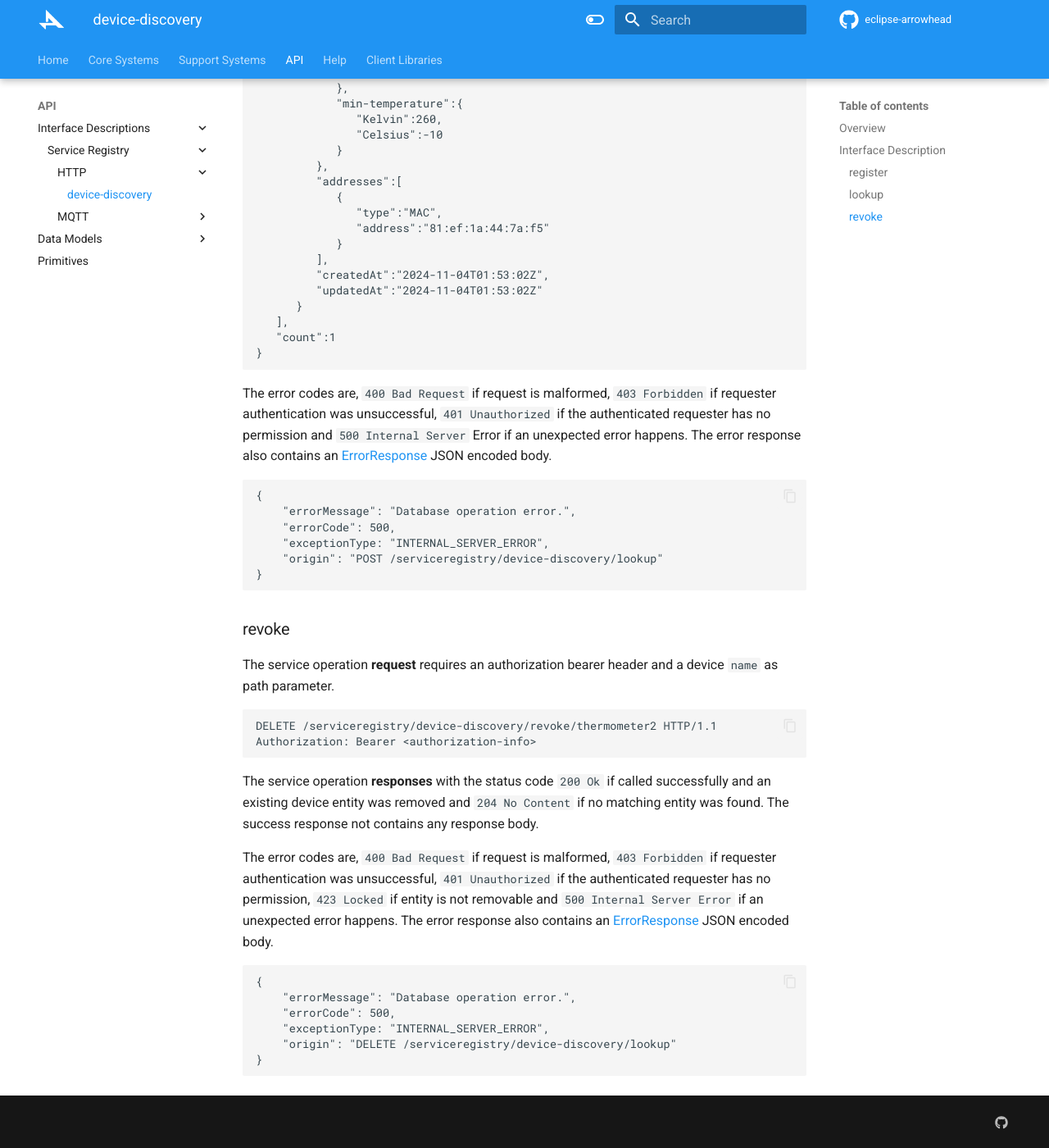
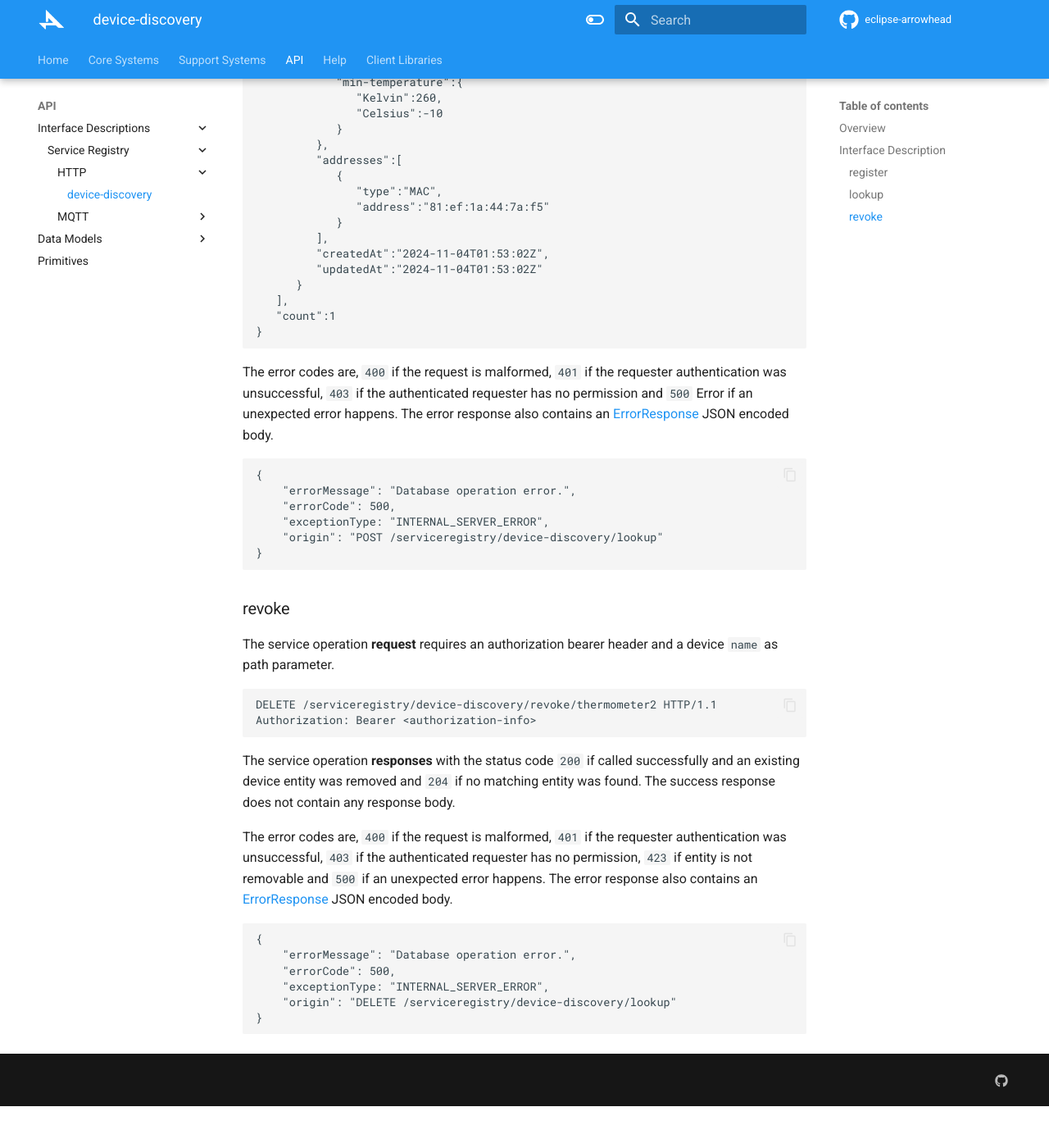
Before and after one commit to Aitia-IIOT/ah5-docs-java-spring, an MkDocs documentation site: the page built from docs/api/serviceregistry/device-discovery-generic-http.md, in a window 1280 px wide and 1400 px high, scrolled down 3503 px. Shown: the whole window at 82% size. Built offline with MkDocs 1.6.1 and Material for MkDocs 9.7.7, drawn with Linux system fonts in a browser that asks for light colours; after the commit the page ends 4852 px from its top, so only the background shows below that; some of the changed text lies outside the part shown.

Commit message:
device discovery idd (review fixes)

````diff
--- a/docs/api/serviceregistry/device-discovery-generic-http.md
+++ b/docs/api/serviceregistry/device-discovery-generic-http.md
@@ -62,8 +62,8 @@ Authorization: Bearer <authorization-info>
 }
 ```
 
-The service operation **responses** with the status code `200 Ok` if called successfully and the device
-entity is already existing or `201 Create` if the entity was newly created. The response also contains a
+The service operation **responses** with the status code `200` if called successfully and the device
+entity is already existing or `201` if the entity was newly created. The response also contains a
 [DeviceRegistrationResponse](../data-models/device-registration-response.md) JSON encoded body.
 
 ```
@@ -93,9 +93,9 @@ entity is already existing or `201 Create` if the entity was newly created. The
    "updatedAt":"2024-11-04T01:53:02Z"
 }
 ```
-The **error codes** are, `400 Bad Request` if request is malformed, `403 Forbidden` if requester au-
-thentication was unsuccessful, `401 Unauthorized` if the authenticated requester has no permission and
-`500 Internal Server Error` if an unexpected error happens. The error response also contains an
+The **error codes** are, `400` if the request is malformed, `401` if the requester authentication was unsuccessful,
+`403` if the authenticated requester has no permission and
+`500` if an unexpected error happens. The error response also contains an
 [ErrorResponse](../data-models/error-response.md) JSON encoded body.
 
 ```
@@ -134,7 +134,7 @@ Authorization: Bearer <authorization-info>
 }
 ```
 
-The service operation **responses** with the status code `200 Ok` if called successfully and with a [DeviceLookupResponse](../data-models/device-lookup-response.md) JSON encoded body.
+The service operation **responses** with the status code `200` if called successfully and with a [DeviceLookupResponse](../data-models/device-lookup-response.md) JSON encoded body.
 
 ```
 {
@@ -169,7 +169,7 @@ The service operation **responses** with the status code `200 Ok` if called succ
 }
 ```
 
-The error codes are, `400 Bad Request` if request is malformed, `403 Forbidden` if requester authentication was unsuccessful, `401 Unauthorized` if the authenticated requester has no permission and `500 Internal Server` Error if an unexpected error happens. The error response also contains an [ErrorResponse](../data-models/error-response.md) JSON encoded body.
+The error codes are, `400` if the request is malformed, `401` if the requester authentication was unsuccessful, `403` if the authenticated requester has no permission and `500` Error if an unexpected error happens. The error response also contains an [ErrorResponse](../data-models/error-response.md) JSON encoded body.
 
 ```
 {
@@ -189,11 +189,11 @@ DELETE /serviceregistry/device-discovery/revoke/thermometer2 HTTP/1.1
 Authorization: Bearer <authorization-info>
 ```
 
-The service operation **responses** with the status code `200 Ok` if called successfully and an existing device
-entity was removed and `204 No Content` if no matching entity was found. The success response not contains
+The service operation **responses** with the status code `200` if called successfully and an existing device
+entity was removed and `204` if no matching entity was found. The success response does not contain
 any response body.
 
-The error codes are, `400 Bad Request` if request is malformed, `403 Forbidden` if requester authentication was unsuccessful, `401 Unauthorized` if the authenticated requester has no permission, `423 Locked` if entity is not removable and `500 Internal Server Error` if an unexpected error happens. The error response also contains an [ErrorResponse](../data-models/error-response.md) JSON encoded body.
+The error codes are, `400` if the request is malformed, `401` if the requester authentication was unsuccessful, `403` if the authenticated requester has no permission, `423` if entity is not removable and `500` if an unexpected error happens. The error response also contains an [ErrorResponse](../data-models/error-response.md) JSON encoded body.
 
 ```
 {
````
Also changed, not shown: docs/api/data-models/address-descriptor.md (+2 -2 lines), docs/api/data-models/device-lookup-response.md (+1 -1 lines), docs/api/data-models/error-response.md (+1 -1 lines), docs/api/data-models/metadata-requirements.md (+2 -2 lines), docs/api/primitives.md (+2 -2 lines).
